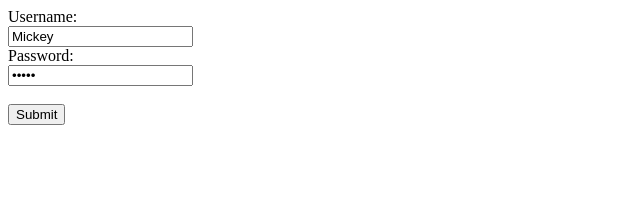
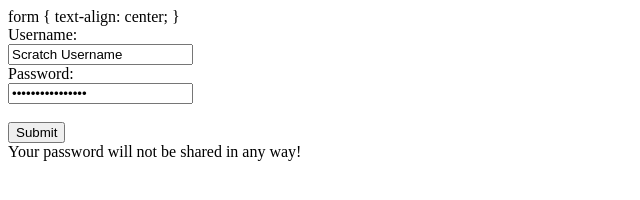
Before and after one commit to herronjo/scratch-plus.github.io, a plain HTML site: page index.html in a window 1280 px wide. Shown: the whole page, without its empty margins (0-640 px from the left). Drawn offline with Linux system fonts and the light colour scheme.

Commit message:
Create index.html

```diff
--- a/index.html
+++ b/index.html
@@ -2,15 +2,20 @@
 <html>
 <body>
 
+  form {
+  text-align: center;
+}
+
 <form action="/action_page.php">
   Username:<br>
-  <input type="text" name="username" value="Mickey">
+  <input type="text" name="username" value="Scratch Username">
   <br>
  Password:<br>
-  <input type="password" name="password" value="Mouse">
+  <input type="password" name="password" value="Scratch Password">
   <br><br>
   <input type="submit" value="Submit">
 </form>
+<p1> Your password will not be shared in any way! </p1>
 
-</body>
-</html>
+  </body>
+  </html>
```
